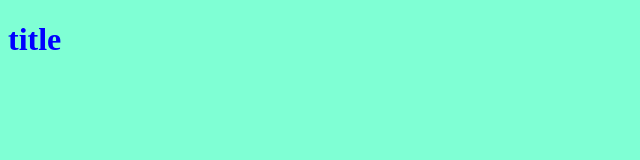
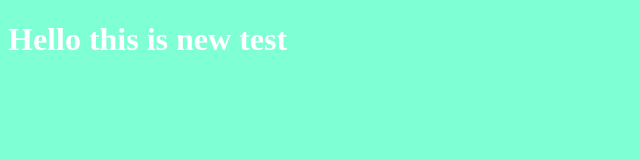
Before and after one commit to AdnaneAly/myproject, a plain HTML site: page index.html in a window 1280 px wide. Shown: the whole page, without its empty margins (0-640 px from the left). Drawn offline with Linux system fonts and the light colour scheme.

Commit message:
change title and color background

```diff
--- a/index.html
+++ b/index.html
@@ -7,7 +7,7 @@
     <link rel="stylesheet" href="style.css">
 </head>
 <body>
-    <h1 class="test">title</h1>
+    <h1 class="test">Hello this is new test</h1>
     <script src="app.js"></script>
 </body>
 </html>
--- a/style.css
+++ b/style.css
@@ -1,5 +1,5 @@
 .test {
-    color: blue;
+    color: white;
 }
 
 body {
```
